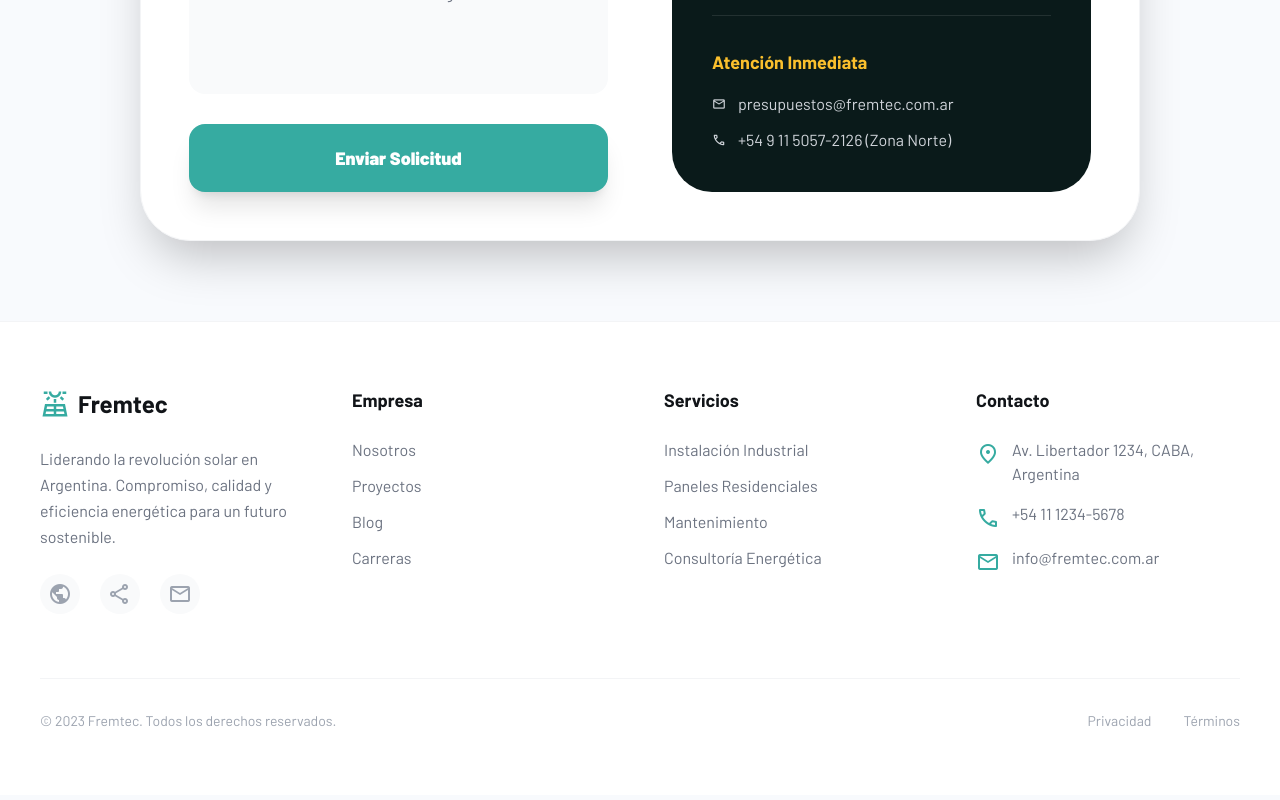
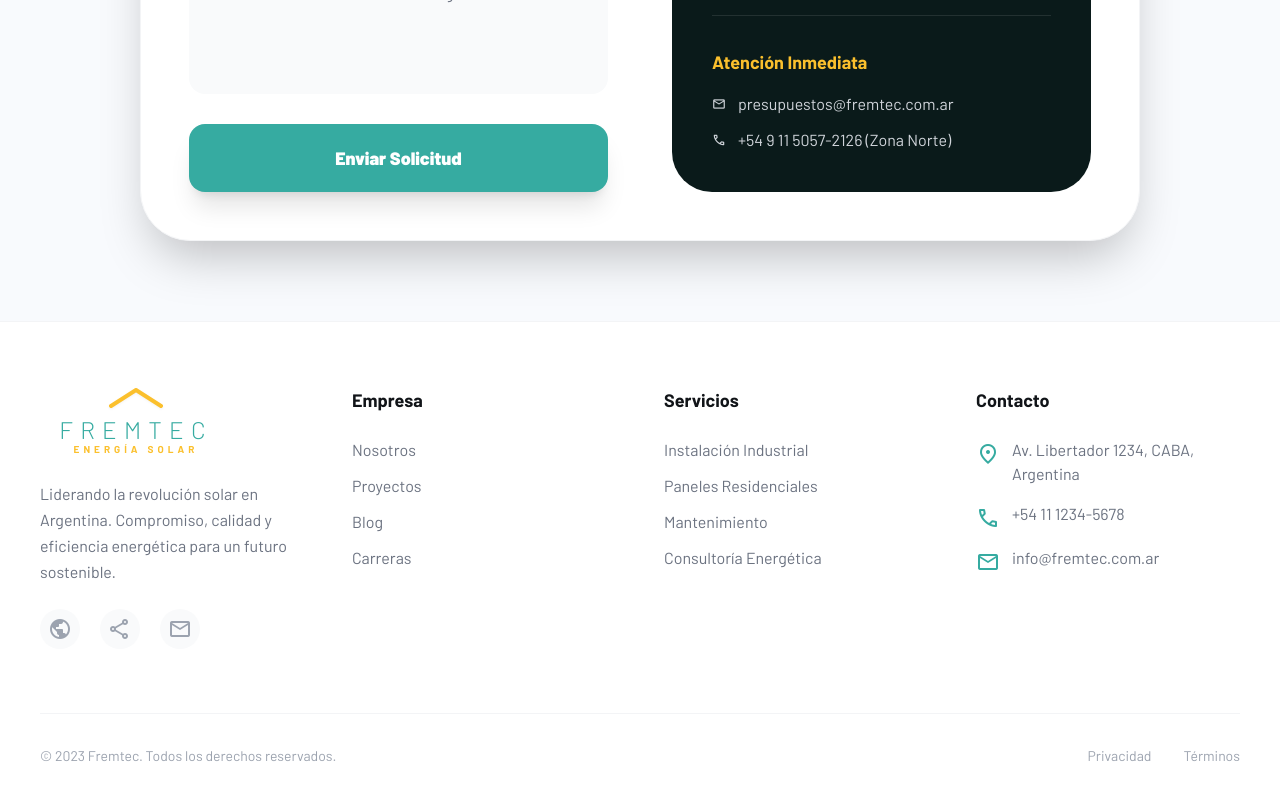
Before and after one commit to JCM200309/fremtec, a React (Vite) app: page /presupuesto in a window 1280 px wide. Shown: the part 1022-1822 px from the top of the page. Built offline with nearby package versions, Linux system fonts and the light colour scheme.

Commit message:
Ajusto Footer, logo bien

```diff
--- a/components/Footer.tsx
+++ b/components/Footer.tsx
@@ -1,5 +1,6 @@
 
 import React from 'react';
+import Logo from './Logo';
 
 const Footer: React.FC = () => {
   return (
@@ -9,8 +10,13 @@ const Footer: React.FC = () => {
           {/* Brand Column */}
           <div className="flex flex-col gap-6">
             <div className="flex items-center gap-2 text-[#111418]">
-              <span className="material-symbols-outlined text-primary text-3xl">solar_power</span>
-              <span className="text-2xl font-bold">Fremtec</span>
+              {/* LOGO PROTAGONISTA */}
+
+              <div className="animate-brand-entry w-40 md:w-48 opacity-90">
+                <Logo/>
+              </div>
+
+
             </div>
             <p className="text-gray-500 text-base leading-relaxed">
               Liderando la revolución solar en Argentina. Compromiso, calidad y eficiencia energética para un futuro sostenible.
```
